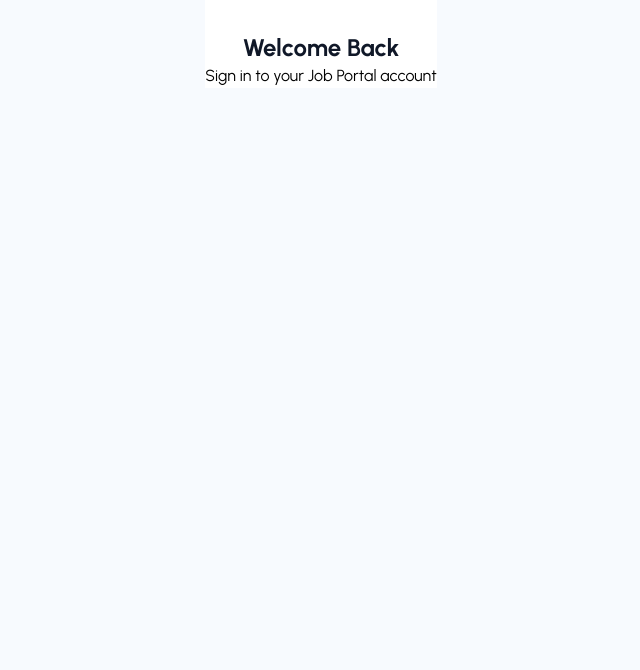
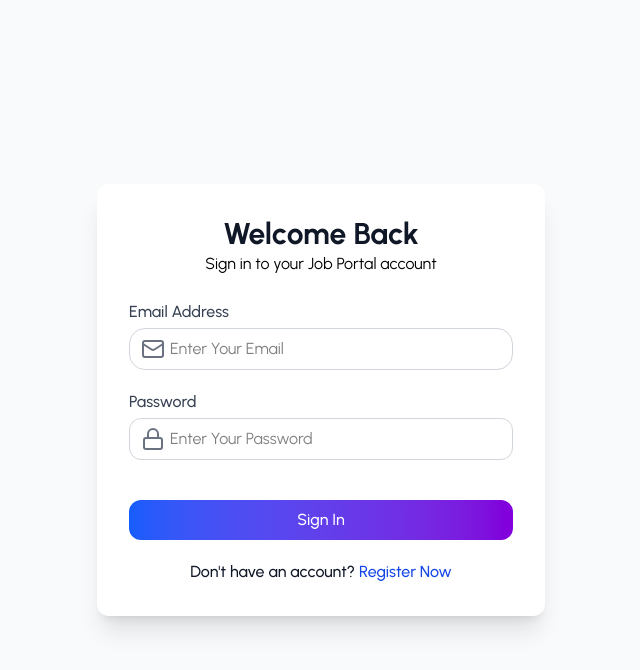
Before and after one commit to LaxmanGhimire7/job-portal, a React (Vite) app in the folder client/: page /login in a window 1280 px wide. Shown: the top 670 px of the page, without its empty margins (319-959 px from the left). Built offline with nearby package versions, Linux system fonts and the light colour scheme; the HTML template or start-up script is replaced by a standard one.

Commit message:
login ui completed

```diff
--- a/client/src/Pages/Auth/Login.jsx
+++ b/client/src/Pages/Auth/Login.jsx
@@ -9,17 +9,61 @@ import {
 } from "lucide-react";
 
 import { motion } from "framer-motion";
+import { Link } from "react-router-dom";
 
 function Login() {
   return (
-    <div className="min-h-screen flex justify-center px-4">
-      <div className="bg-white h-fit">
-        <div className="text-center mt-8">
-        <h2 className="text-2xl font-bold text-gray-900">Welcome Back</h2>
-        <p>Sign in to your Job Portal account</p>
+    <div className="min-h-screen flex justify-center items-center px-4 bg-gray-50">
+      <div className="bg-white max-w-md w-full p-8 rounded-xl shadow-xl">
+        <div className="text-center mb-6">
+          <h2 className="text-3xl font-bold text-gray-900">Welcome Back</h2>
+          <p>Sign in to your Job Portal account</p>
+        </div>
+
+        {/* Form starting */}
+        <form className="space-y-5">
+          <div>
+            <label className="block mb-1 font-medium text-gray-700">
+              Email Address
+            </label>
+            <div className="relative">
+              <Mail className="absolute left-3 top-1/2 -translate-y-1/2 text-gray-500" />
+              <input
+                type="text"
+                placeholder="Enter Your Email"
+                className="border p-2 rounded-2xl w-full border-gray-300 pl-10"
+              />
+            </div>
+          </div>
+
+          <div>
+            <label className="block mb-1 font-medium text-gray-700">
+              Password
+            </label>
+            <div className="relative">
+              <Lock className="absolute left-3 top-1/2 -translate-y-1/2 text-gray-500" />
+              <input
+                type="text"
+                placeholder="Enter Your Password"
+                className="border border-gray-300 p-2 pl-10 rounded-xl w-full"
+              />
+            </div>
+          </div>
+
+          <button className="w-full mt-5 bg-gradient-to-r from-blue-600 to-purple-700 text-white p-2 rounded-xl font-medium">
+            Sign In
+          </button>
+
+          <div className="text-center">
+            <p className="font-medium text-gray-900">
+              Don't have an account?{" "}
+              <Link to="/signup">
+                <span className="text-blue-700">Register Now</span>
+              </Link>
+            </p>
+          </div>
+        </form>
       </div>
-      </div>
-
     </div>
   );
 }
```
